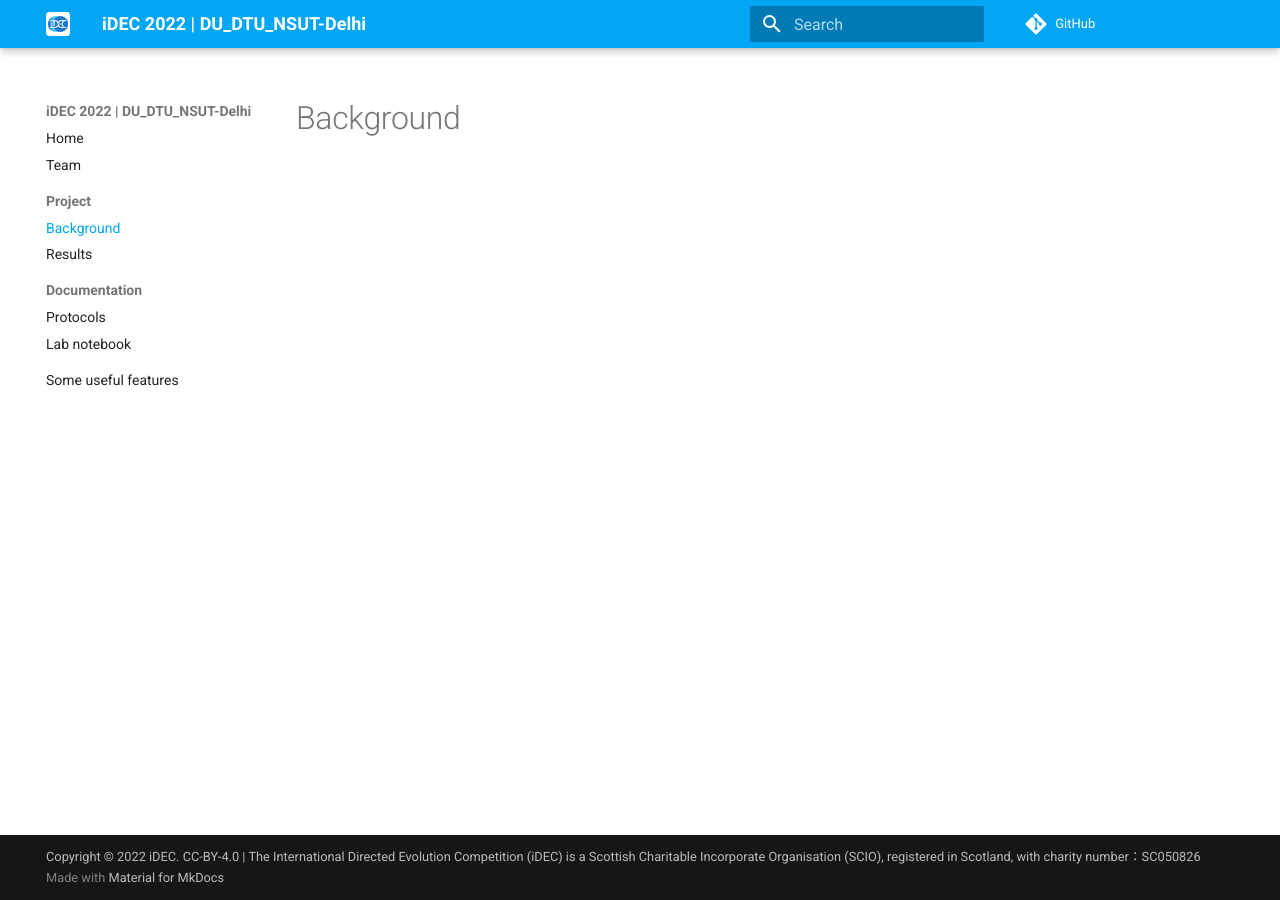
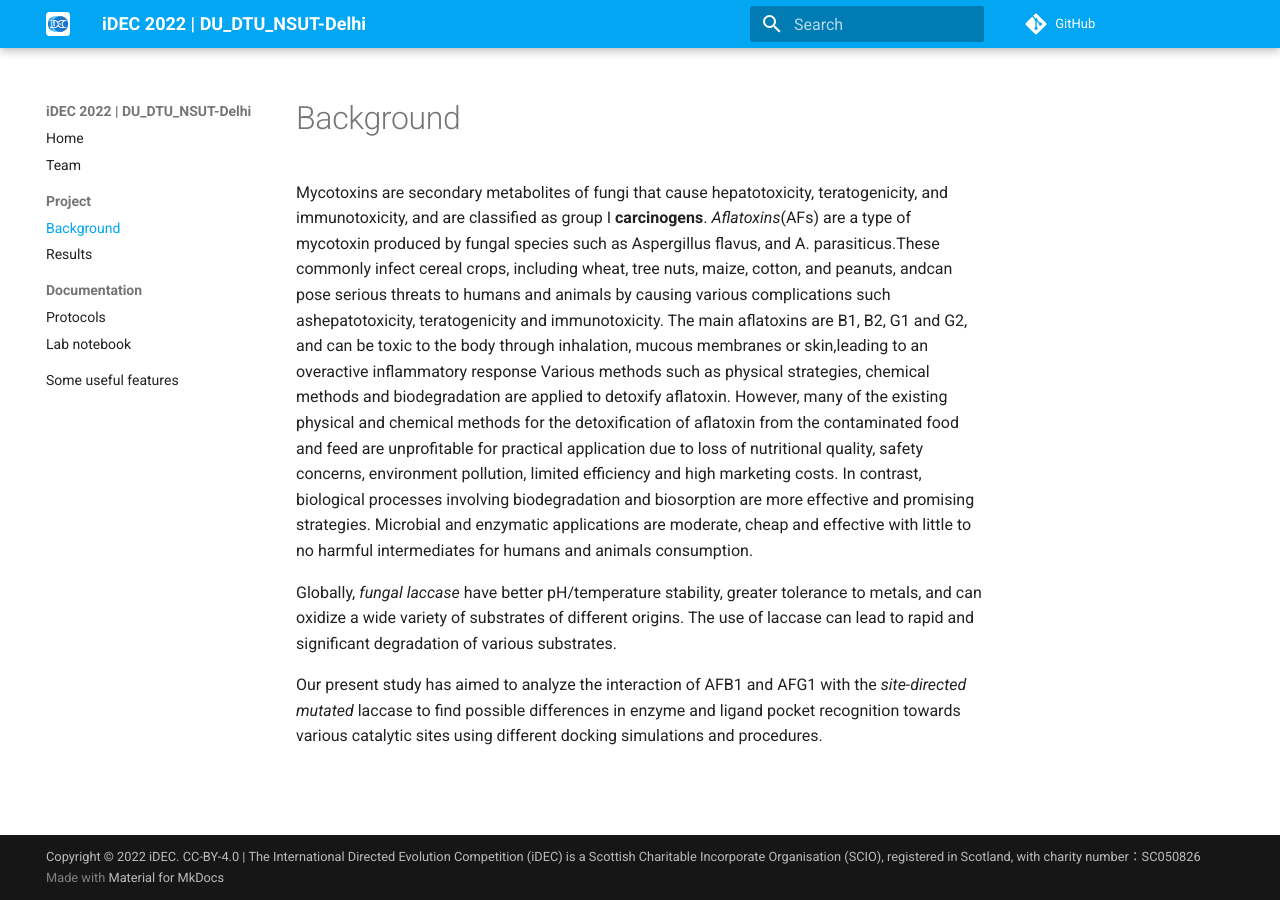
Before and after one commit to idec-teams/2022_DU_DTU_NSUT-Delhi, an MkDocs documentation site: the page built from docs/project/background.md, in a window 1280 px wide. Built offline with MkDocs 1.6.1 and Material for MkDocs 9.7.7, drawn with Linux system fonts in a browser that asks for light colours; comment, search, counter and statistics services are not loaded.

Commit message:
Update background.md

```diff
--- a/docs/project/background.md
+++ b/docs/project/background.md
@@ -1 +1,6 @@
 # Background
+Mycotoxins are secondary metabolites of fungi that cause hepatotoxicity, teratogenicity, and immunotoxicity, and are classified as group I **carcinogens**. *Aflatoxins*(AFs) are a type of mycotoxin produced by fungal species such as Aspergillus flavus, and A. parasiticus.These commonly infect cereal crops, including wheat, tree nuts, maize, cotton, and peanuts, andcan pose serious threats to humans and animals by causing various complications such ashepatotoxicity, teratogenicity and immunotoxicity. The main aflatoxins are B1, B2, G1 and G2, and can be toxic to the body through inhalation, mucous membranes or skin,leading to an overactive inflammatory response Various methods such as physical strategies, chemical methods and biodegradation are applied to detoxify aflatoxin. However, many of the existing physical and chemical methods for the detoxification of aflatoxin from the contaminated food and feed are unprofitable for practical application due to loss of nutritional quality, safety concerns, environment pollution, limited efficiency and high marketing costs. In contrast, biological processes involving biodegradation and biosorption are more effective and promising strategies. Microbial and enzymatic applications are moderate, cheap and effective with little to no harmful intermediates for humans and animals consumption.
+
+Globally, *fungal laccase* have better pH/temperature stability, greater tolerance to metals, and can oxidize a wide variety of substrates of different origins. The use of laccase can lead to rapid and significant degradation of various substrates.
+
+Our present study has aimed to analyze the interaction of AFB1 and AFG1 with the *site-directed mutated* laccase to find possible differences in enzyme and ligand pocket recognition towards various catalytic sites using different docking simulations and procedures.
```
